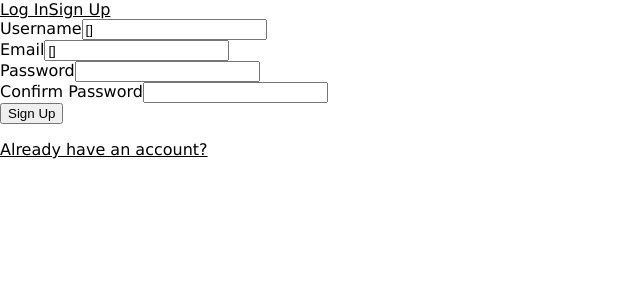
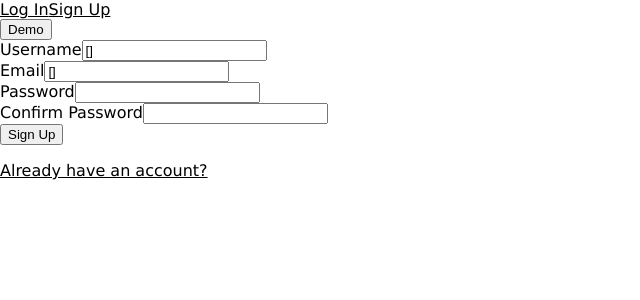
Before and after one commit to Rayn89/snack-overflow, a Node server app: template views/user-signup.pug in a window 1280 px wide. Shown: the top 300 px of the page, without its empty margins (0-640 px from the left). Run offline with Node 20, Linux system fonts and the light colour scheme; the template is opened without the code that fills it, so the values that code supplies are empty; some libraries are stand-ins or nearby versions.

Commit message:
added Demo button and route

```diff
--- a/routes/users.js
+++ b/routes/users.js
@@ -157,4 +157,10 @@ router.post("/logout", (req, res) => {
   res.redirect("/");
 });
 
+router.post("/demo", asyncHandler( async (req, res) => {
+  const user = await db.User.findByPk(1);
+  loginUser(req, res, user);
+  res.redirect("/");
+}));
+
 module.exports = router;
--- a/views/layout.pug
+++ b/views/layout.pug
@@ -12,4 +12,6 @@ html
     else
       a(href='/users/login') Log In
       a(href='/users/signup') Sign Up
+      form(action="/users/demo", method="post")
+        button Demo
     block content
```
